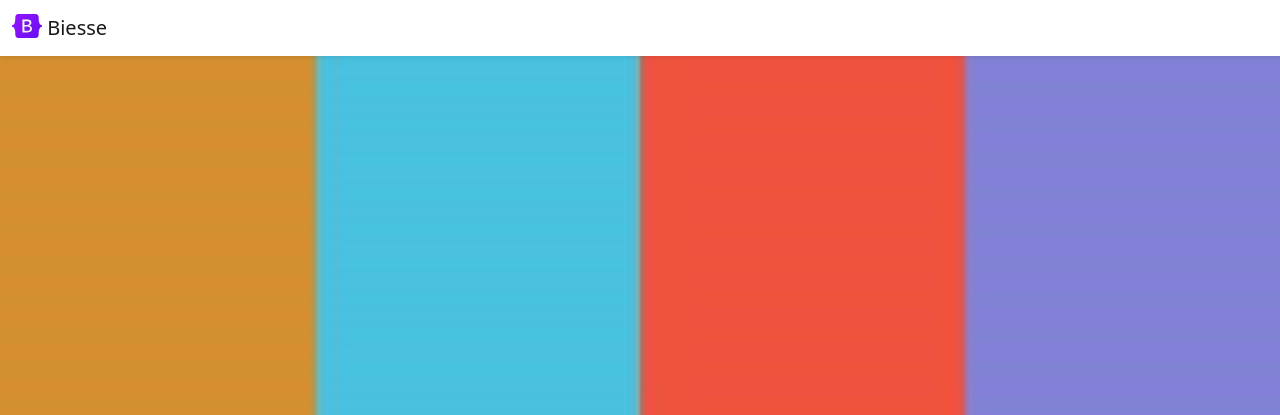
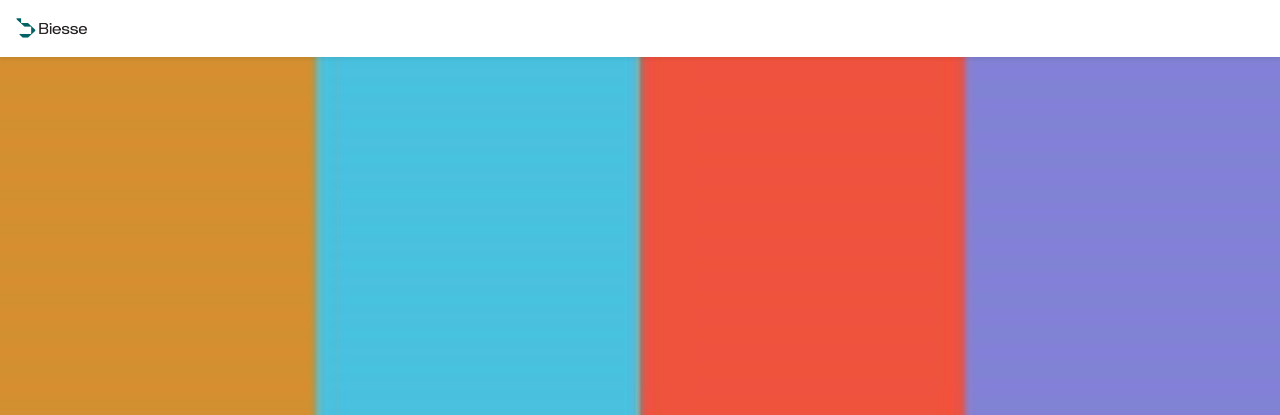
Before and after one commit to julicq/python-flask-website-v2, a Flask app: template templates/home.html in a window 1280 px wide. Shown: the top 415 px of the page. Run offline with Flask 3, Linux system fonts and the light colour scheme; the template is opened without the code that fills it, so the values that code supplies are empty.

Commit message:
logo change

```diff
--- a/templates/nav.html
+++ b/templates/nav.html
@@ -1,9 +1,8 @@
 <nav class="navbar shadow-sm fixed-top bg-white">
   <div class="container-fluid">
     <a class="navbar-brand" href="/">
-      <img src="/static/logo.svg" alt="" width="30" height="24" class="d-inline-block align-text-top">
-      Biesse
-    </a>
+      <img src="/static/BIESSE_MASTER_RGB.png" alt="" width="80" height="30" class="d-inline-block align-text-top">
+      </a>
   </div>
 </nav>
 <div style="height:56px"></div>
```
Also changed, not shown: static/BIESSE_MASTER_RGB.png (added).
